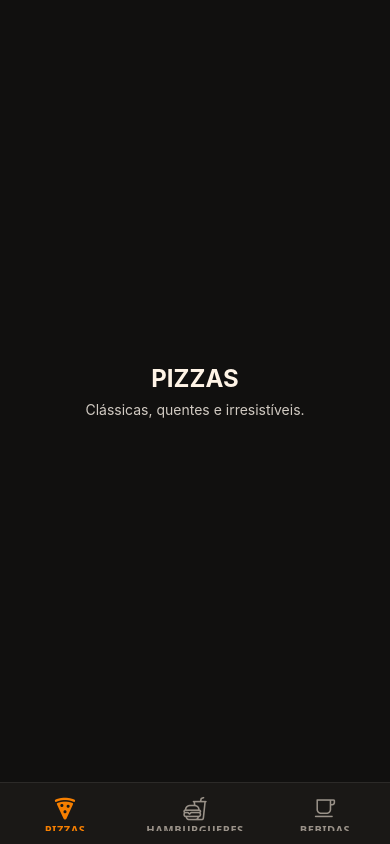
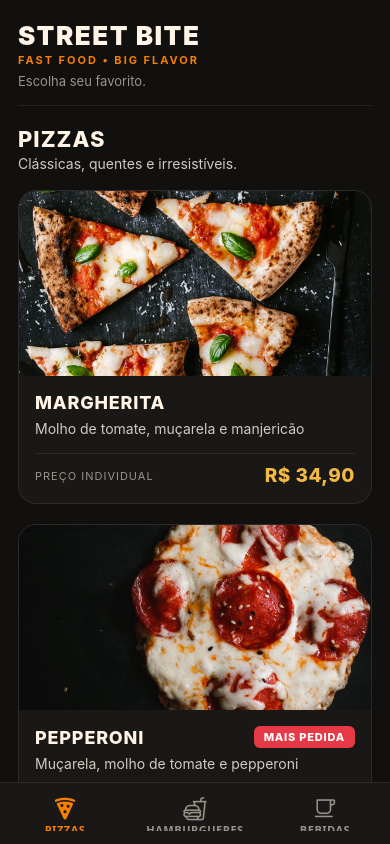
Before and after one commit to wellingtonspdev/Cardapio, a React Native app: screen /Pizzas in a window 390 px wide. Built offline with nearby package versions, Linux system fonts and the light colour scheme.

Commit message:
feat: implementar cardapio de pizzas

```diff
--- a/src/tela1.js
+++ b/src/tela1.js
@@ -1,31 +1,49 @@
 import React from 'react';
-import { View, Text, StyleSheet } from 'react-native';
+import { ScrollView } from 'react-native';
 import { SafeAreaView } from 'react-native-safe-area-context';
+
+import { Estilo } from './Estilo';
+import Header from './components/Header';
+import ProductCard from './components/ProductCard';
 
 export default function Tela1() {
   return (
-    <SafeAreaView style={styles.container}>
-      <Text style={styles.title}>PIZZAS</Text>
-      <Text style={styles.subtitle}>Clássicas, quentes e irresistíveis.</Text>
+    <SafeAreaView style={Estilo.safeArea} edges={['top', 'left', 'right']}>
+      <ScrollView
+        contentContainerStyle={Estilo.scrollContainer}
+        showsVerticalScrollIndicator={false}
+      >
+        <Header
+          categoryTitle="PIZZAS"
+          categorySubtitle="Clássicas, quentes e irresistíveis."
+        />
+
+        <ProductCard
+          image={require('../assets/pizzas/pizza-margherita.jpg')}
+          title="MARGHERITA"
+          description="Molho de tomate, muçarela e manjericão"
+          price="R$ 34,90"
+          accessibilityLabel="Pizza Margherita com molho de tomate, muçarela e manjericão fresco"
+        />
+
+        <ProductCard
+          image={require('../assets/pizzas/pizza-pepperoni.jpg')}
+          title="PEPPERONI"
+          description="Muçarela, molho de tomate e pepperoni"
+          price="R$ 39,90"
+          badge="MAIS PEDIDA"
+          badgeType="maisPedida"
+          accessibilityLabel="Pizza Pepperoni com muçarela, molho de tomate e fatias de pepperoni"
+        />
+
+        <ProductCard
+          image={require('../assets/pizzas/pizza-funghi.jpg')}
+          title="FUNGHI"
+          description="Muçarela, cogumelos e ervas"
+          price="R$ 42,90"
+          accessibilityLabel="Pizza Funghi com muçarela, cogumelos salteados e ervas finas"
+        />
+      </ScrollView>
     </SafeAreaView>
   );
 }
-
-const styles = StyleSheet.create({
-  container: {
-    flex: 1,
-    backgroundColor: '#11100F',
-    alignItems: 'center',
-    justifyContent: 'center',
-  },
-  title: {
-    color: '#FFF4E6',
-    fontSize: 24,
-    fontWeight: 'bold',
-  },
-  subtitle: {
-    color: '#D1CAC2',
-    fontSize: 14,
-    marginTop: 8,
-  },
-});
```
